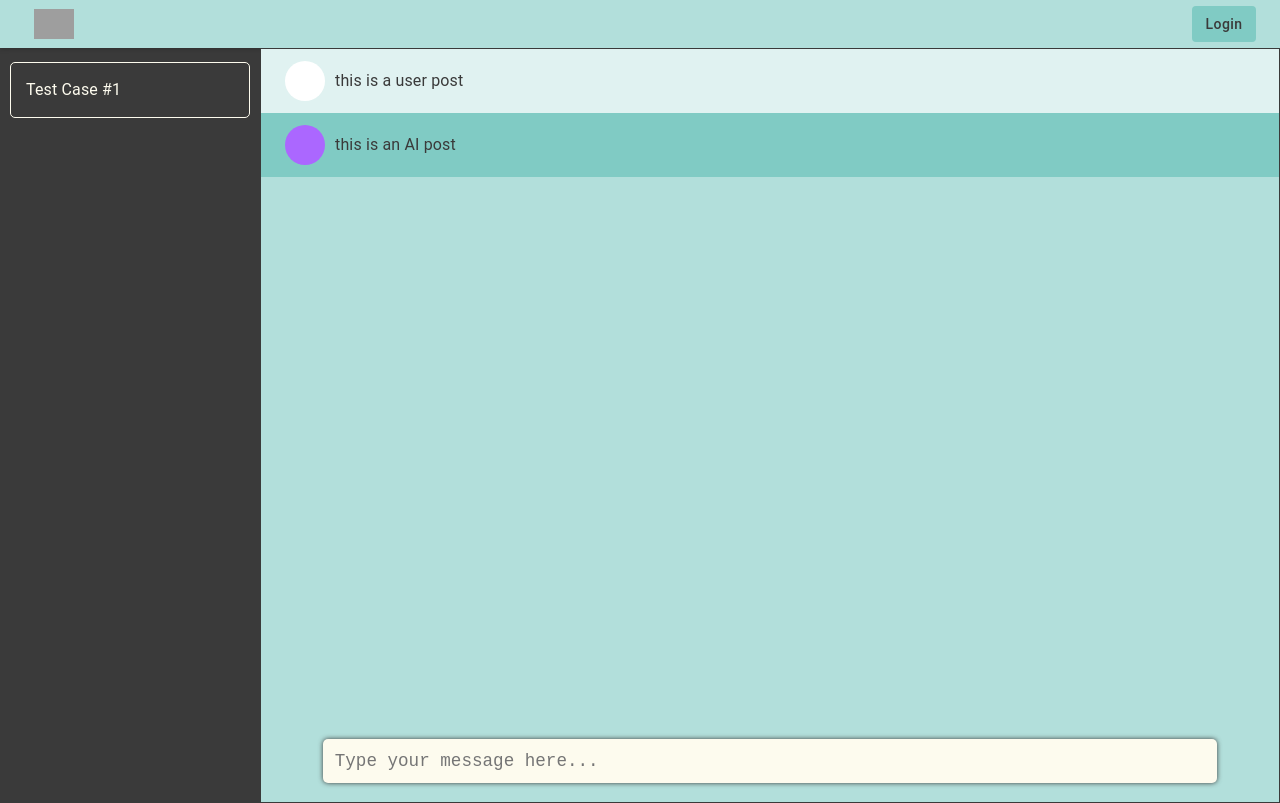
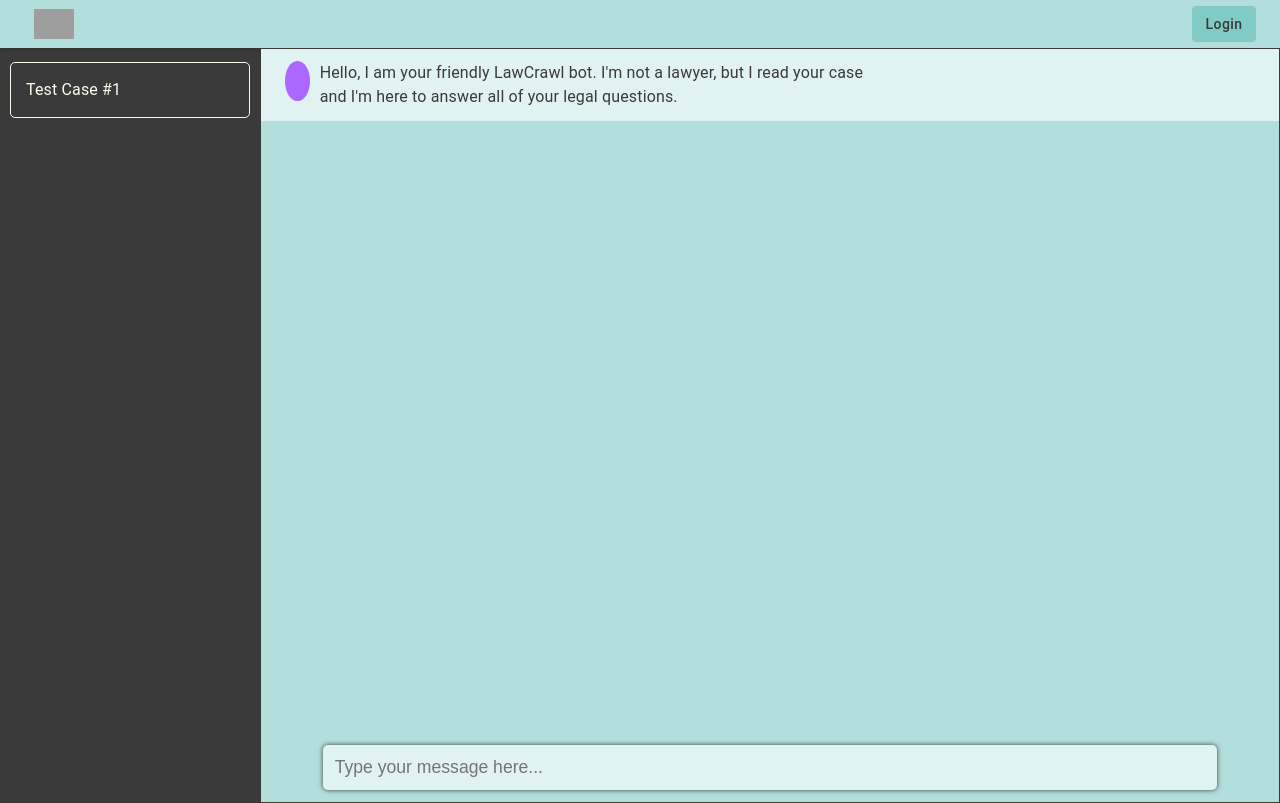
Before and after one commit to tomlenehan/lawcrawl, a React (Create React App) app in the folder frontend/: page /chat in a window 1280 px wide. Built offline with nearby package versions, Linux system fonts and the light colour scheme; grey boxes are pictures that could not be loaded; the HTML template or start-up script is replaced by a standard one.

Commit message:
setting up chatbot backend

```diff
--- a/frontend/src/components/Chat.js
+++ b/frontend/src/components/Chat.js
@@ -1,4 +1,4 @@
-import React from "react";
+import React, {useState} from "react";
 import Grid from "@material-ui/core/Grid";
 import {makeStyles} from '@material-ui/core/styles';
 import theme from './Theme';
@@ -39,12 +39,12 @@
         textAlign: 'left',
     },
     chatMessage: {
-        backgroundColor: '#e0f2f1',
+        backgroundColor: '#80cbc4',
         display: 'flex',
         justifyContent: 'center',
     },
     chatMessageGPT: {
-        backgroundColor: '#80cbc4',
+        backgroundColor: '#e0f2f1',
         display: 'flex',
         justifyContent: 'center',
     },
@@ -64,7 +64,7 @@
         bottom: 0,
     },
     chatInputTextArea: {
-        backgroundColor: '#fdfbee',
+        backgroundColor: '#e0f2f1',
         fontSize: '1.1em',
         width: '90%',
         padding: 12,
@@ -99,6 +99,35 @@
 const Chat = () => {
     const classes = useStyles();
     const token = localStorage.getItem('access');
+    const [input, setInput] = useState('');
+    const [chatLog, setChatLog] = useState([{
+        user: "gpt",
+        message: "Hello, I am your friendly LawCrawl bot. " +
+            "I'm not a lawyer, but I read your case and I'm here to " +
+            "answer all of your legal questions.",
+    }]);
+
+    async function handleSubmit(e) {
+        e.preventDefault();
+
+        console.log('submitting_input')
+
+        setChatLog([...chatLog, {user: "me", message: `${input}`}]);
+        setInput("");
+
+        const response = await fetch('/api/chat/message/', {
+            method: 'POST',
+            headers: {
+                'Content-Type': 'application/json',
+            },
+            body: JSON.stringify({
+                message: chatLog.map((message) => message.message).
+                join("")
+            })
+        });
+        const data = await response.json();
+        console.log(data);
+    }
 
     return (
         <div className={classes.App}>
@@ -109,30 +138,48 @@
             </aside>
             {/*<section className={classes.chatBox}>*/}
             <div className={classes.chatBox}>
-                <div item className={classes.chatLog}>
-                    <div className={classes.chatMessage}>
-                        <div className={classes.chatMessageCenter}>
-                            <div className={classes.avatar}></div>
-                            <div className={classes.message}>this is a user post</div>
-                        </div>
-                    </div>
-                    <div className={classes.chatMessageGPT}>
-                        <div className={classes.chatMessageCenter}>
-                            <div className={classes.avatarGPT}></div>
-                            <div className={classes.message}>this is an AI post</div>
-                        </div>
-                    </div>
+                <div className={classes.chatLog}>
+                    {/*add messages*/}
+                    {chatLog.map((chat, index) => (
+                        <ChatMessage key={index} message={chat.message} user={chat.user}/>
+                    ))}
                 </div>
                 <div className={classes.chatInputHolder}>
-                        <textarea className={classes.chatInputTextArea}
-                                  placeholder="Type your message here..."
-                                  rows="1"
-                        />
+                    <form onSubmit={handleSubmit}>
+                        <input
+                            onChange={(e) => setInput(e.target.value)}
+                            className={classes.chatInputTextArea}
+                            placeholder="Type your message here..."
+                            rows="1"></input>
+                    </form>
                 </div>
             </div>
-            {/*</section>*/}
+
         </div>
     );
 }
 
+const ChatMessage = ({message, user}) => {
+    const classes = useStyles();
+    if (user === "gpt") {
+        return (
+            <div className={classes.chatMessageGPT}>
+                <div className={classes.chatMessageCenter}>
+                    <div className={classes.avatarGPT}></div>
+                    <div className={classes.message}>{message}</div>
+                </div>
+            </div>
+        );
+    } else {
+        return (
+            <div className={classes.chatMessage}>
+                <div className={classes.chatMessageCenter}>
+                    <div className={classes.avatar}></div>
+                    <div className={classes.message}>{message}</div>
+                </div>
+            </div>
+        );
+    }
+}
+
 export default Chat;
```
Also changed, not shown: 2 other files (tests, documents, lock files or other folders).
